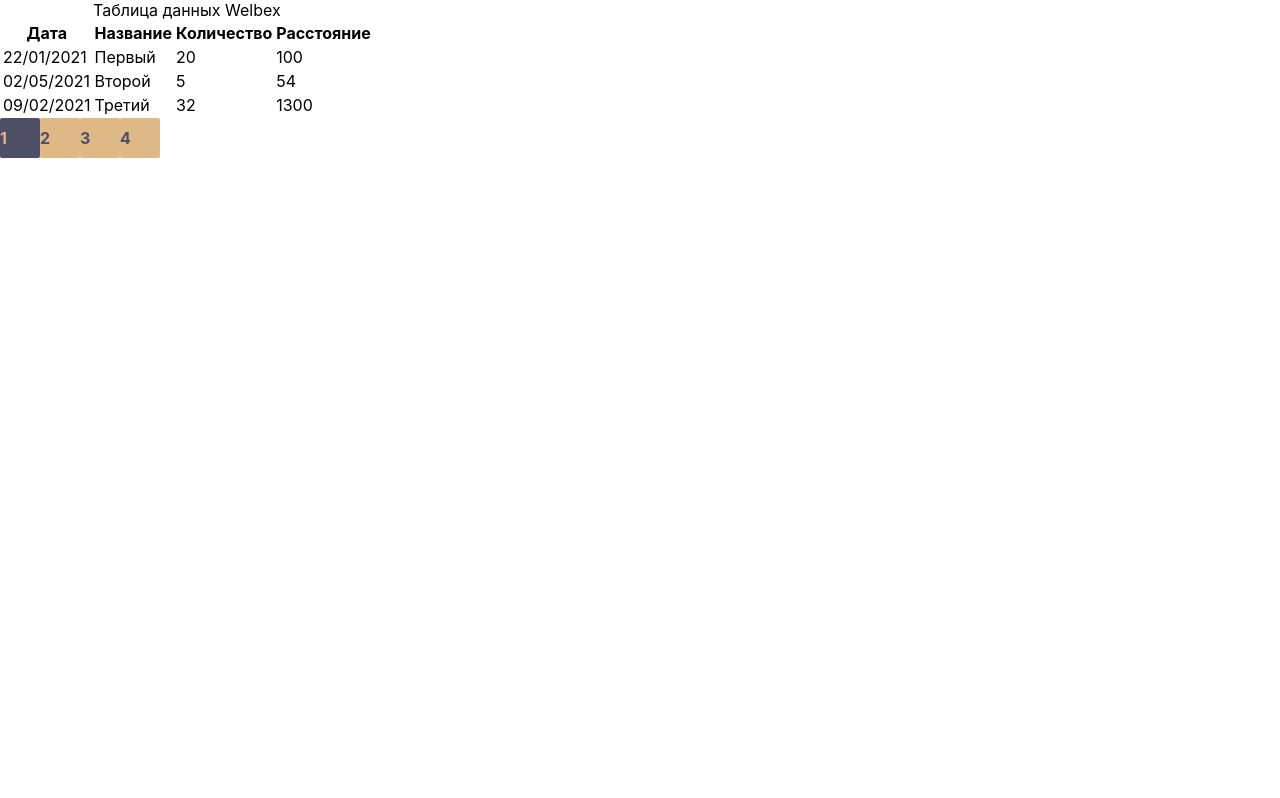
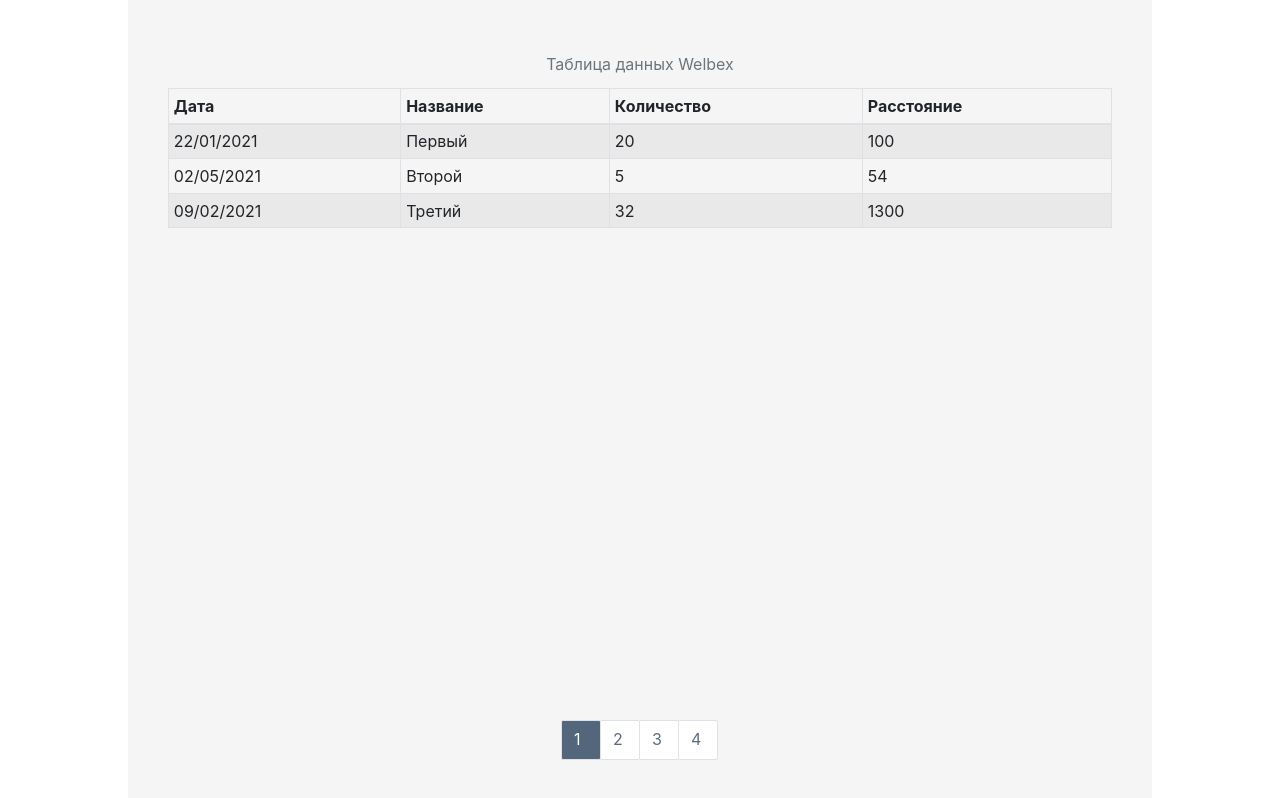
Before and after one commit to antonK-86/client-table, a React (Create React App) app: page / in a window 1280 px wide. Built offline with nearby package versions, Linux system fonts and the light colour scheme.

Commit message:
style pagination and table with bootstrap

```diff
--- a/package.json
+++ b/package.json
@@ -6,7 +6,9 @@
     "@testing-library/jest-dom": "^5.11.10",
     "@testing-library/react": "^11.2.6",
     "@testing-library/user-event": "^12.8.3",
+    "bootstrap": "^4.6.0",
     "react": "^17.0.2",
+    "react-bootstrap": "^1.5.2",
     "react-dom": "^17.0.2",
     "react-scripts": "4.0.3",
     "web-vitals": "^1.1.1"
--- /dev/null
+++ b/src/App.css
@@ -0,0 +1,19 @@
+.container {
+    width: 80%;
+    height: 100vh;
+    padding: 40px;
+    display: flex;
+    flex-direction: column;
+    justify-content: space-between;
+    align-items: center;
+    background-color: rgb(245, 245, 245);
+}
+
+caption {
+    text-align: center;
+    caption-side: top;
+}
+
+.pointer{
+    cursor: pointer;
+}
--- a/src/App.js
+++ b/src/App.js
@@ -1,6 +1,7 @@
 import React from "react";
 import TableContainer from "./components/table/TableContainer";
-
+import 'bootstrap/dist/css/bootstrap.min.css';
+import './App.css';
 function App() {
   return (
       <TableContainer/>
--- a/src/components/pagination/Pagination.css
+++ b/src/components/pagination/Pagination.css
@@ -1,25 +1,28 @@
 .pagination__container {
     display: flex;
+    justify-content: center;
 }
 
 .pagination__container_item{
     width: 40px;
     height: 40px;
-    background-color: burlywood;
-    color: rgb(78, 78, 102);
-    font-weight: bold;
+    padding: .5rem .75rem;
+    margin-left: -1px;
+    background-color:#fff;
+    color: #5d6c7e;
+    line-height: 1.25;
+    border-radius: 2px;
+    border: 1px solid #dee2e6;
     cursor: pointer;
-    line-height: 40px;
-    border-radius: 2px;
-    transition: all 0.2s;
+    transition: all 0.1s;
+    user-select: none;
 }
 
 .pagination__container_item:hover{
-    background-color: rgb(78, 78, 102);
-    color:burlywood
+    background-color: #dee2e6;
 }
 
 .activePage{
-    background-color: rgb(78, 78, 102);
-    color:burlywood
+    background-color:#53667c;
+    color:#fff;
 }
--- a/src/components/table/TableContainer.js
+++ b/src/components/table/TableContainer.js
@@ -1,6 +1,6 @@
 import React, { useState } from "react";
 import Pagination from "../pagination/Pagination";
-import Table from "./Table";
+import TableContent from "./TableContent";
 
 const data = [
     {
@@ -80,7 +80,7 @@ const TableContainer = ()=>{
 
     const allItemsCount = data.length; //общее кол-во элементов
     const onPageItemsCount = 3; //кол-во элементов на странице
-    const pagesCount = Math.ceil(allItemsCount/onPageItemsCount)
+    const pagesCount = Math.ceil(allItemsCount/onPageItemsCount) //общее кол-во страниц
     const start = activePage - 1
 
     const dataElements = data.filter((item,index)=>{
@@ -92,8 +92,8 @@ const TableContainer = ()=>{
       setActivePage(page);
     }
     return (
-        <div>
-            <Table title="Таблица данных Welbex" data={dataElements} changePageHandler={changePageHandler}/>
+        <div className="container">
+            <TableContent title="Таблица данных Welbex" data={dataElements} changePageHandler={changePageHandler}/>
             <Pagination pagesCount={pagesCount} changePageHandler={changePageHandler} activePage={activePage}/>
         </div>
     )
--- a/src/components/table/Table.js
+++ b/src/components/table/TableContent.js
@@ -1,17 +1,18 @@
 import React from "react";
+import Table from 'react-bootstrap/Table'
 import useSortableData from "../hook/useSortableData";
 
-const Table = (props)=>{
+const TableContent = (props)=>{
     const { sortedItems, requestSort } = useSortableData(props.data);
     return (
-      <table>
+      <Table striped bordered hover size="sm">
         <caption>{props.title}</caption>
         <thead>
           <tr>
             <th>Дата</th>
-            <th  onClick={() => requestSort("name")}>Название</th>
-            <th  onClick={() => requestSort("count")}>Количество</th>
-            <th  onClick={() => requestSort("distance")}>Расстояние</th>
+            <th className="pointer" onClick={() => requestSort("name")}>Название</th>
+            <th className="pointer" onClick={() => requestSort("count")}>Количество</th>
+            <th className="pointer" onClick={() => requestSort("distance")}>Расстояние</th>
           </tr>
         </thead>
         <tbody>
@@ -24,8 +25,8 @@ const Table = (props)=>{
             </tr>
           ))}
         </tbody>
-      </table>
+      </Table>
     )
 }
 
-export default Table;
+export default TableContent;
```
Also changed, not shown: 1 other file (tests, documents, lock files or other folders).
